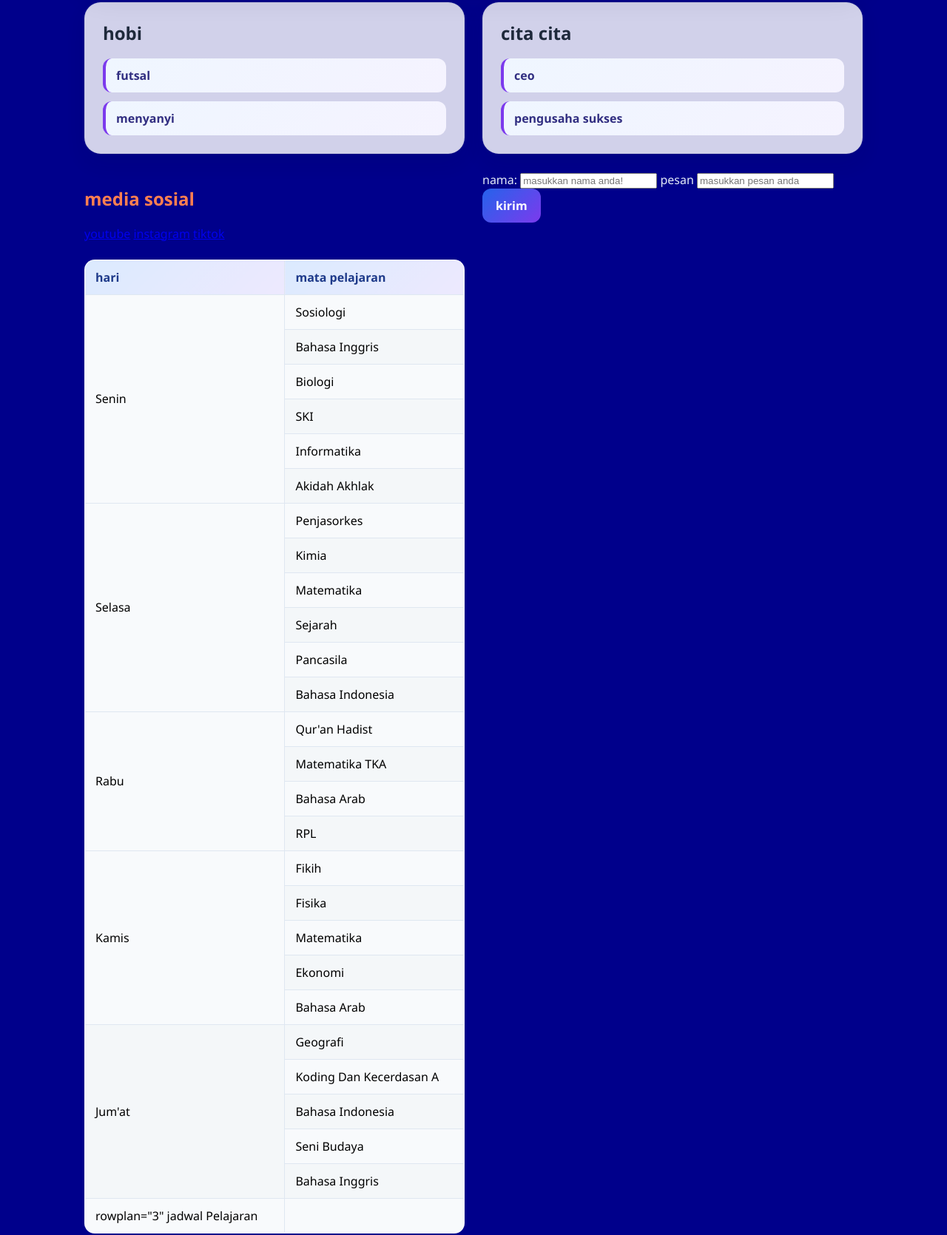
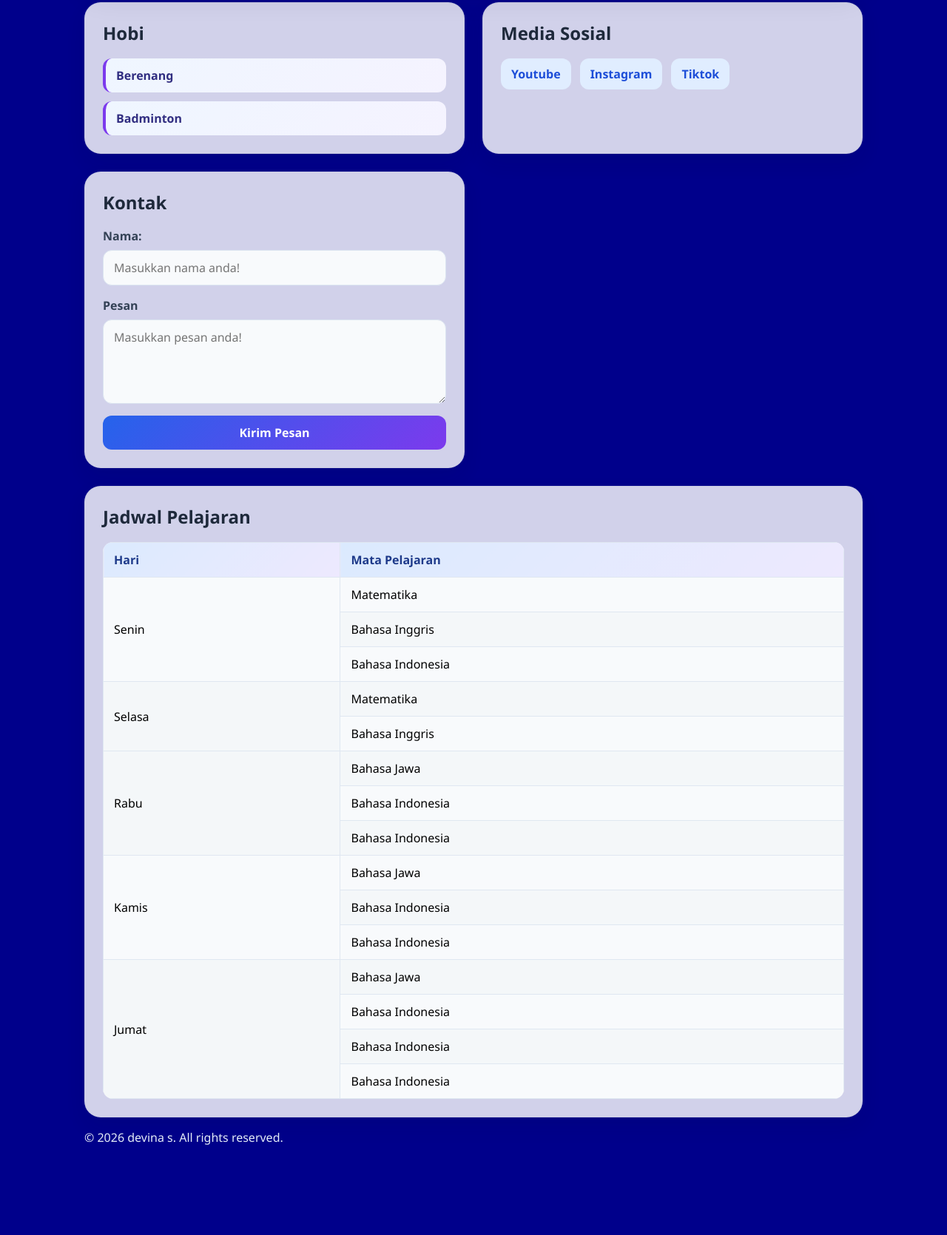
Before and after one commit to feliciadefina68-lgtm/profil, a plain HTML site: page index.html in a window 1280 px wide. Shown: the part 335-2005 px from the top of the page at 74% size. After the commit the page ends 1964 px from the top, so only its background shows below. Drawn offline with Linux system fonts and the light colour scheme.

Commit message:
Update index.html

```diff
--- a/index.html
+++ b/index.html
@@ -1,164 +1,124 @@
-<!DOCTYPE html>
+<!doctype html>
 <html lang="en">
-
   <head>
+    <meta charset="UTF-8" />
     <meta name="viewport" content="width=device-width, initial-scale=1.0" />
-    <title>profil</title>
+    <title>Web Profile</title>
     <link rel="stylesheet" href="style.css" />
   </head>
 
-<body>
-    <div class="page">
+  <body class="page">
     <header class="hero">
       <div class="profile-content">
-                <span class="badge">web profile</span>
-                <h1 id="text1" class="judul judul-besar" style="color: darkblue;">devina syafa felicia</h1>
+        <span class="badge">Web Profile</span>
+        <h1 id="text1" class="judul judul-besar">devina s</h1>
         <p id="text2" class="judul">
-                    saya seorang siswi MAN 3 Tulungagung yang sedang
-                    belajar Rekayasa Perangkat Lunak(RPL)
+          Saya seorang siswi MAN 3 Tulungagung yang sedang belajar Rekayasa
+          Perangkat Lunak (RPL)
         </p>
       </div>
-            <img class="profile-photo" src="najib.webp" alt="photo jibun" height="170px" />
+      <img class="profile-photo" src="profile.jpeg" alt="photo profile" />
     </header>
-
 
     <main class="content-grid">
       <section class="card">
-                <h2>hobi</h2>
+        <h2>Hobi</h2>
         <ul class="hobby-list">
-                    <li>futsal</li>
-                    <li>menyanyi</li>
-                </ul>
-            </section>
-            <section class="card">
-                <h2>cita cita</h2>
-                <ul class="hobby-list">
-                    <li>ceo</li>
-                    <li>pengusaha sukses</li>
+          <li>Berenang</li>
+          <li>Badminton</li>
         </ul>
       </section>
 
-            <section>
-                <h2 style="color: coral;">media sosial</h2>
-                <a href="#">youtube</a>
-                <a href="#">instagram</a>
-                <a href="#">tiktok</a>
+      <section class="card">
+        <h2>Media Sosial</h2>
+        <div class="social-links">
+          <a href="#"> Youtube </a>
+          <a href="#">Instagram</a>
+          <a href="#">Tiktok</a>
+        </div>
       </section>
 
-            <!--form kontak-->
-            <section>
+      <section class="card form-card">
+        <h2>Kontak</h2>
         <form>
-                    <label>nama:</label>
-                    <input type="text" placeholder="masukkan nama anda!" />
-
-                    <label>pesan</label>
-                    <input type="text" placeholder="masukkan pesan anda" />
-
-                    <button type="submit">kirim</button>
+          <div class="field-group">
+            <label>Nama:</label>
+            <input type="text" placeholder="Masukkan nama anda!" />
+          </div>
+          <div class="field-group">
+            <label>Pesan</label>
+            <textarea rows="4" placeholder="Masukkan pesan anda!"></textarea>
+          </div>
+          <button type="submit">Kirim Pesan</button>
         </form>
       </section>
 
-            <!-- jadwal pelajaran -->
-            <table border>
+      <section class="card schedule-card">
+        <h2>Jadwal Pelajaran</h2>
+        <table>
           <thead>
             <tr>
-                        <th>hari</th>
-                        <th>mata pelajaran</th>
+              <th>Hari</th>
+              <th>Mata Pelajaran</th>
             </tr>
           </thead>
-
-                <body>
+          <tbody>
             <tr>
-                        <td rowspan="6">Senin</td>
-                        <td>Sosiologi</td>
+              <td rowspan="3">Senin</td>
+              <td>Matematika</td>
             </tr>
             <tr>
               <td>Bahasa Inggris</td>
             </tr>
             <tr>
-                        <td>Biologi</td>
+              <td>Bahasa Indonesia</td>
             </tr>
             <tr>
-                        <td>SKI</td>
-                    </tr>
-                    <tr>
-                        <td>Informatika</td>
-                    </tr>
-                    <tr>
-                        <td>Akidah Akhlak</td>
-                    </tr>
-                    <tr>
-                        <td rowspan="6">Selasa</td>
-                        <td>Penjasorkes</td>
-                    </tr>
-                    <tr>
-                        <td>Kimia</td>
-                    </tr>
-                    <tr>
+              <td rowspan="2">Selasa</td>
               <td>Matematika</td>
             </tr>
             <tr>
-                        <td>Sejarah</td>
+              <td>Bahasa Inggris</td>
             </tr>
             <tr>
-                        <td>Pancasila</td>
+              <td rowspan="3">Rabu</td>
+              <td>Bahasa Jawa</td>
             </tr>
             <tr>
               <td>Bahasa Indonesia</td>
             </tr>
             <tr>
-                        <td rowspan="4">Rabu</td>
-                        <td>Qur'an Hadist</td>
+              <td>Bahasa Indonesia</td>
             </tr>
             <tr>
-                        <td>Matematika TKA</td>
-                    </tr>
-                    <tr>
-                        <td>Bahasa Arab</td>
-                    </tr>
-                    <tr>
-                        <td>RPL</td>
-                    </tr>
-                    <tr>
-                        <td rowspan="5">Kamis</td>
-                        <td>Fikih</td>
-                    </tr>
-                    <tr>
-                        <td>Fisika</td>
-                    </tr>
-                    <tr>
-                        <td>Matematika</td>
-                    </tr>
-                    <tr>
-                        <td>Ekonomi</td>
-                    </tr>
-                    <tr>
-                        <td>Bahasa Arab</td>
-                    </tr>
-                    <tr>
-                        <td rowspan="5">Jum'at</td>
-                        <td>Geografi</td>
-                    </tr>
-                    <tr>
-                        <td>Koding Dan Kecerdasan A</td>
+              <td rowspan="3">Kamis</td>
+              <td>Bahasa Jawa</td>
             </tr>
             <tr>
               <td>Bahasa Indonesia</td>
             </tr>
             <tr>
-                        <td>Seni Budaya</td>
+              <td>Bahasa Indonesia</td>
             </tr>
             <tr>
-                        <td>Bahasa Inggris</td>
+              <td rowspan="4">Jumat</td>
+              <td>Bahasa Jawa</td>
             </tr>
-                </body>
-                <tfoot>
             <tr>
-                        <td>rowplan="3" jadwal Pelajaran</td>
+              <td>Bahasa Indonesia</td>
             </tr>
-                </tfoot>
+            <tr>
+              <td>Bahasa Indonesia</td>
+            </tr>
+            <tr>
+              <td>Bahasa Indonesia</td>
+            </tr>
+          </tbody>
         </table>
+      </section>
     </main>
-    </div>
+    <footer class="footer">
+      <p>&copy; 2026 devina s. All rights reserved.</p>
+    </footer>
   </body>
     </html>
```
Lines whose indentation alone changed are shown as unchanged.
